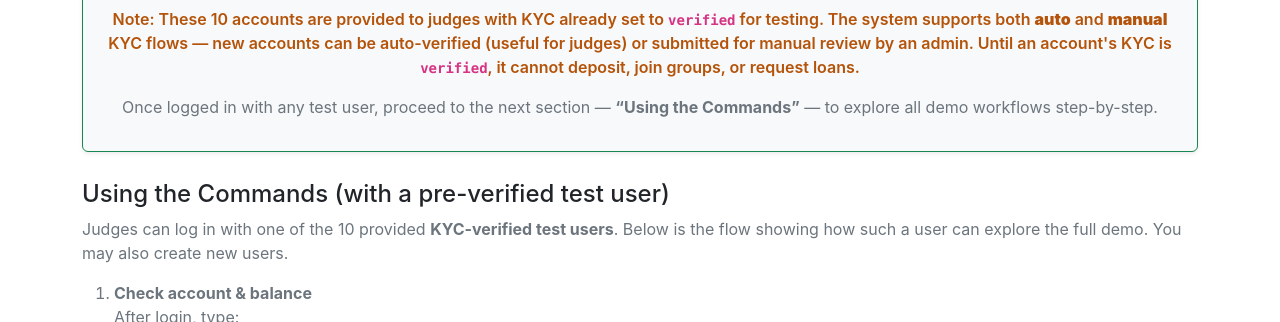
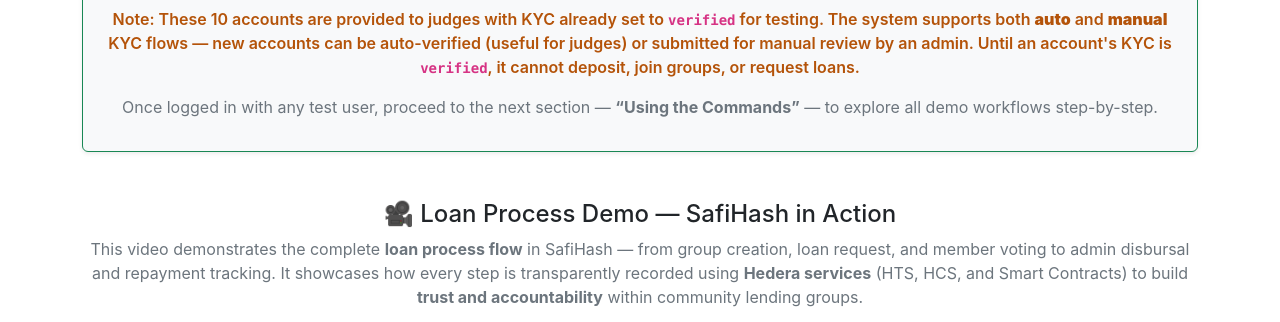
Before and after one commit to amritasinhaclickify/safiHash, a Flask app: page /docs in a window 1280 px wide. Shown: the part 2103-2425 px from the top of the page. Run offline with Flask 3, Linux system fonts and the light colour scheme; some libraries are stand-ins or nearby versions.

Commit message:
Added loan process demo video section in documentation

```diff
--- a/templates/docs.html
+++ b/templates/docs.html
@@ -295,6 +295,31 @@
     </div>
   </div>
 </div>
+<!-- 🎥 Demo Video Section -->
+<div class="section text-center mt-5">
+  <h4>🎥 Loan Process Demo — SafiHash in Action</h4>
+  <p class="muted mb-3">
+    This video demonstrates the complete <strong>loan process flow</strong> in SafiHash —
+    from group creation, loan request, and member voting to admin disbursal and repayment tracking.
+    It showcases how every step is transparently recorded using <strong>Hedera services</strong>
+    (HTS, HCS, and Smart Contracts) to build <strong>trust and accountability</strong> within community lending groups.
+  </p>
+
+  <div class="ratio ratio-16x9" style="max-width: 900px; margin: 0 auto;">
+    <iframe
+      src="https://www.youtube.com/embed/REVSSuiLYu0"
+      title="SafiHash Loan Process Demo"
+      allow="accelerometer; autoplay; clipboard-write; encrypted-media; gyroscope; picture-in-picture; web-share"
+      allowfullscreen
+    ></iframe>
+  </div>
+
+  <p class="muted mt-2">
+    📺 Watch on YouTube:
+    <a href="https://youtu.be/REVSSuiLYu0" target="_blank">https://youtu.be/REVSSuiLYu0</a>
+  </p>
+</div>
+
 
     <!-- Commands usage flow -->
     <div class="section">
```
